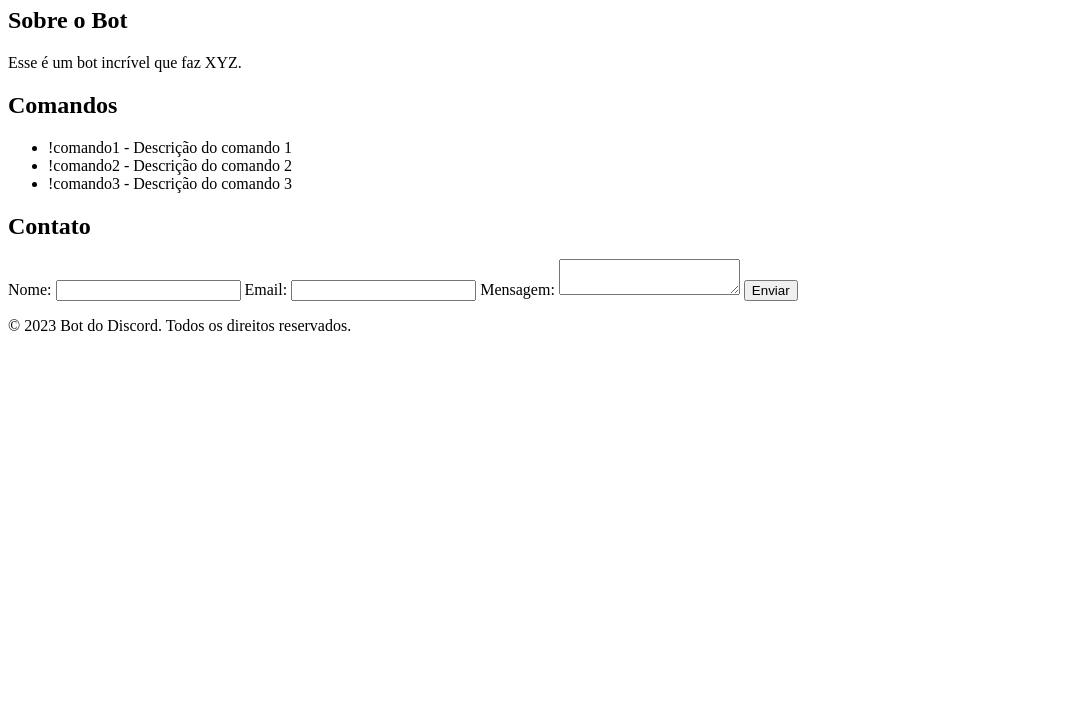
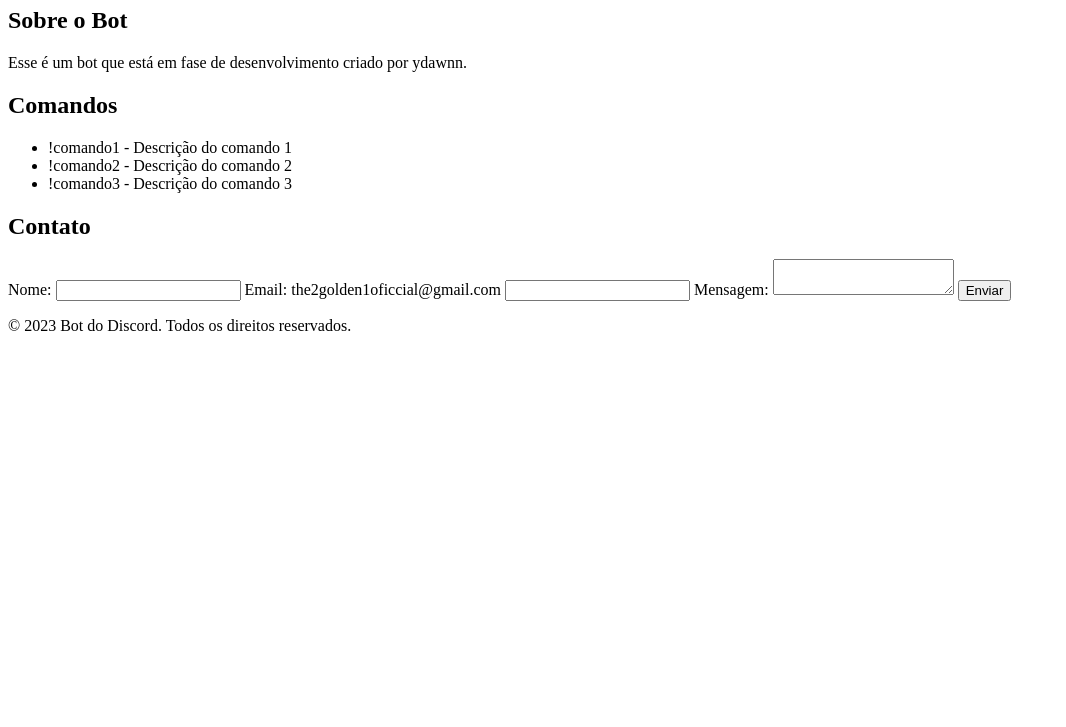
Before and after one commit to ydawne/Lillium, a plain HTML site: page index.html in a window 1280 px wide. Shown: the part 73-800 px from the top of the page, without its empty margins (0-1066 px from the left). Drawn offline with Linux system fonts and the light colour scheme.

Commit message:
Update index.html

```diff
--- a/index.html
+++ b/index.html
@@ -3,16 +3,16 @@
 <head>
 <meta charset="UTF-8">
 <meta name="viewport" content="width=device-width, initial-scale=1.0">
-<title>Bot do Discord</title>
+<title>Lillium</title>
 </head>
 <body>
 <header>
-<h1>Bem-vindo ao Bot do Discord</h1>
+<h1>Bem-vindo ao site do bot Lillium</h1>
 </header>
 <main>
 <section id="about">
 <h2>Sobre o Bot</h2>
-<p>Esse é um bot incrível que faz XYZ.</p>
+<p>Esse é um bot que está em fase de desenvolvimento criado por ydawnn.</p>
 </section>
 <section id="commands">
 <h2>Comandos</h2>
@@ -27,7 +27,7 @@
 <form id="contact-form">
 <label for="name">Nome:</label>
 <input type="text" id="name" name="name" required>
-<label for="email">Email:</label>
+<label for="email">Email: the2golden1oficcial@gmail.com</label>
 <input type="email" id="email" name="email" required>
 <label for="message">Mensagem:</label>
 <textarea id="message" name="message" required></textarea>
```
